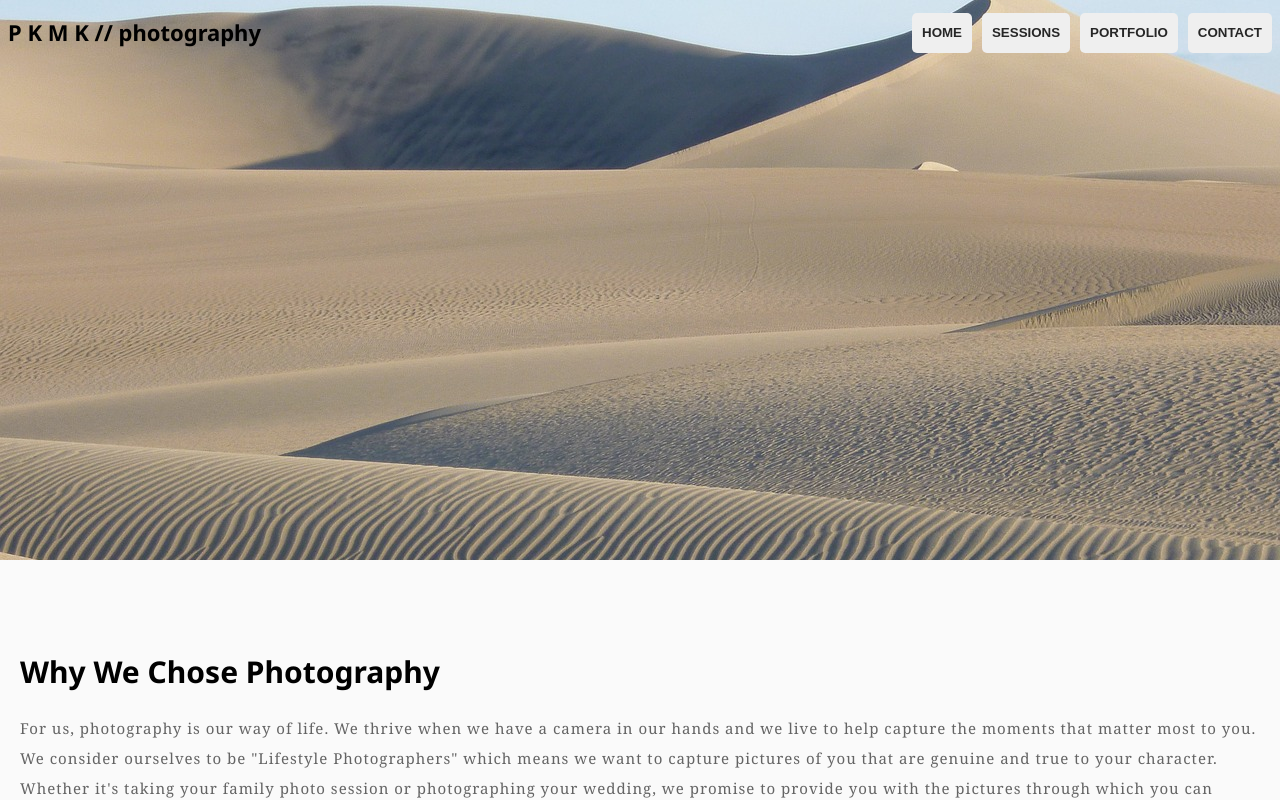
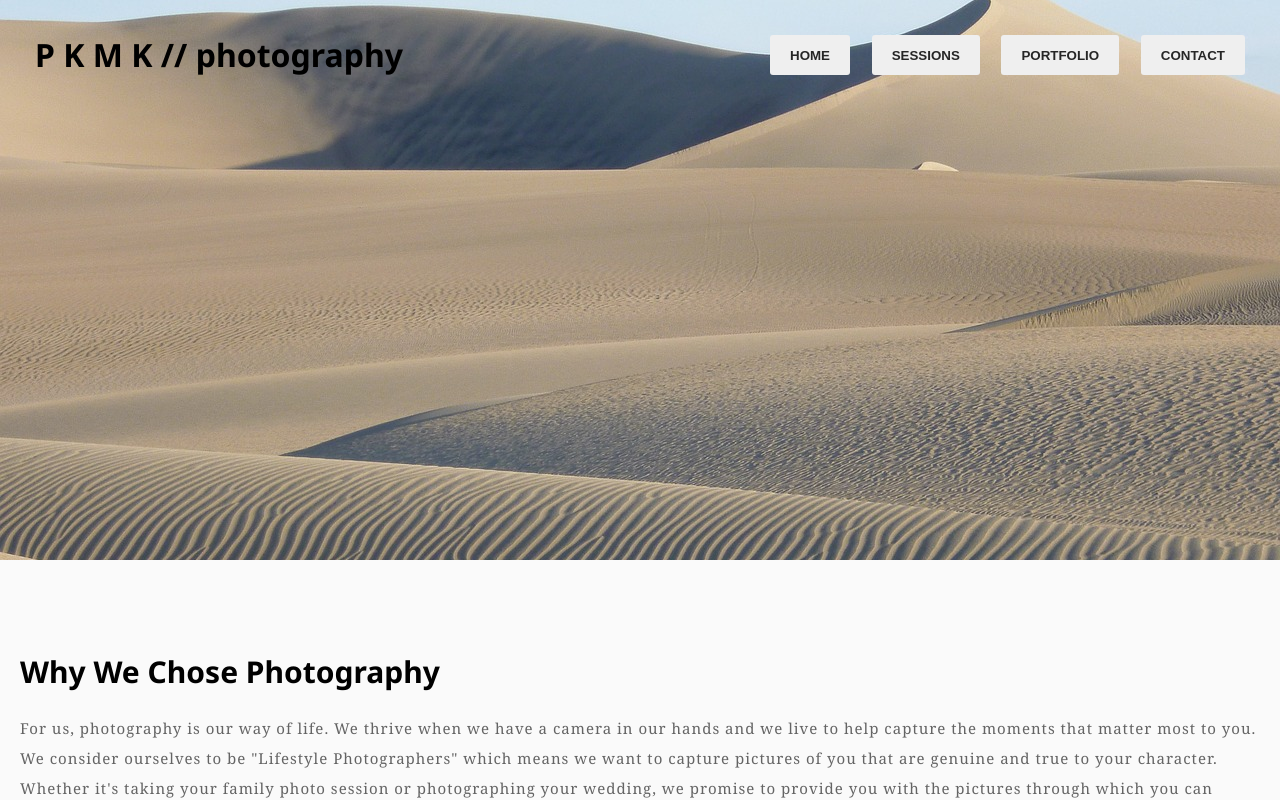
Before and after one commit to PKMK-photography/pkmk-photography, a React (Create React App) app: page / in a window 1280 px wide. Shown: the top 800 px of the page. Built offline with nearby package versions, Linux system fonts and the light colour scheme.

Commit message:
desktop styling for the Header complete

```diff
--- a/src/Components/Header/Header.css
+++ b/src/Components/Header/Header.css
@@ -127,16 +127,16 @@
     }
 
     .desktop-menu {
-        width: 360px;
+        width: 350px;
         display: flex;
         justify-content: space-between;
     }
 
     .desktop-menu button {
-        height: 40px;
+        height: 35px;
         padding: 10px;
         border: none;
-        border-radius: 5px;
+        border-radius: 3px;
         font-weight: bold;
         color: #262626;
         transition: 500ms;
@@ -147,3 +147,35 @@
         opacity: .7;
     }
 }
+
+@media(min-width: 700px){
+    .main-header {
+        padding: 30px 20px 0px 20px;
+    }
+
+    .main-header h1 {
+        font-size: 24px;
+    }
+}
+
+@media(min-width: 1250px){
+    .main-header {
+        max-width: 1250px;
+        padding-top: 45px;
+        left: 50%;
+        margin-left: -625px;
+    }
+
+    .main-header h1 {
+        font-size: 32px;
+    }
+
+    .desktop-menu {
+        width: 475px;
+    }
+
+    .desktop-menu button {
+        height: 40px;
+        padding: 10px 20px;
+    }
+}
```
